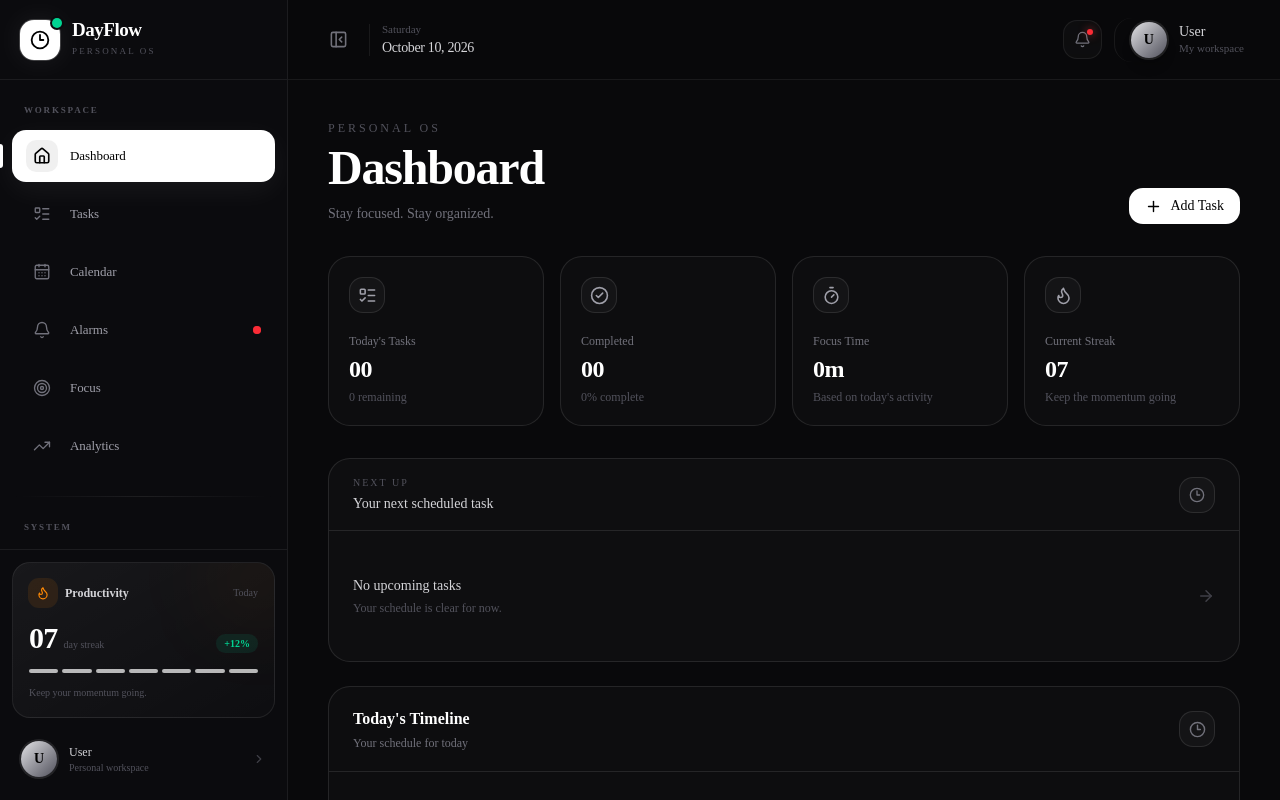
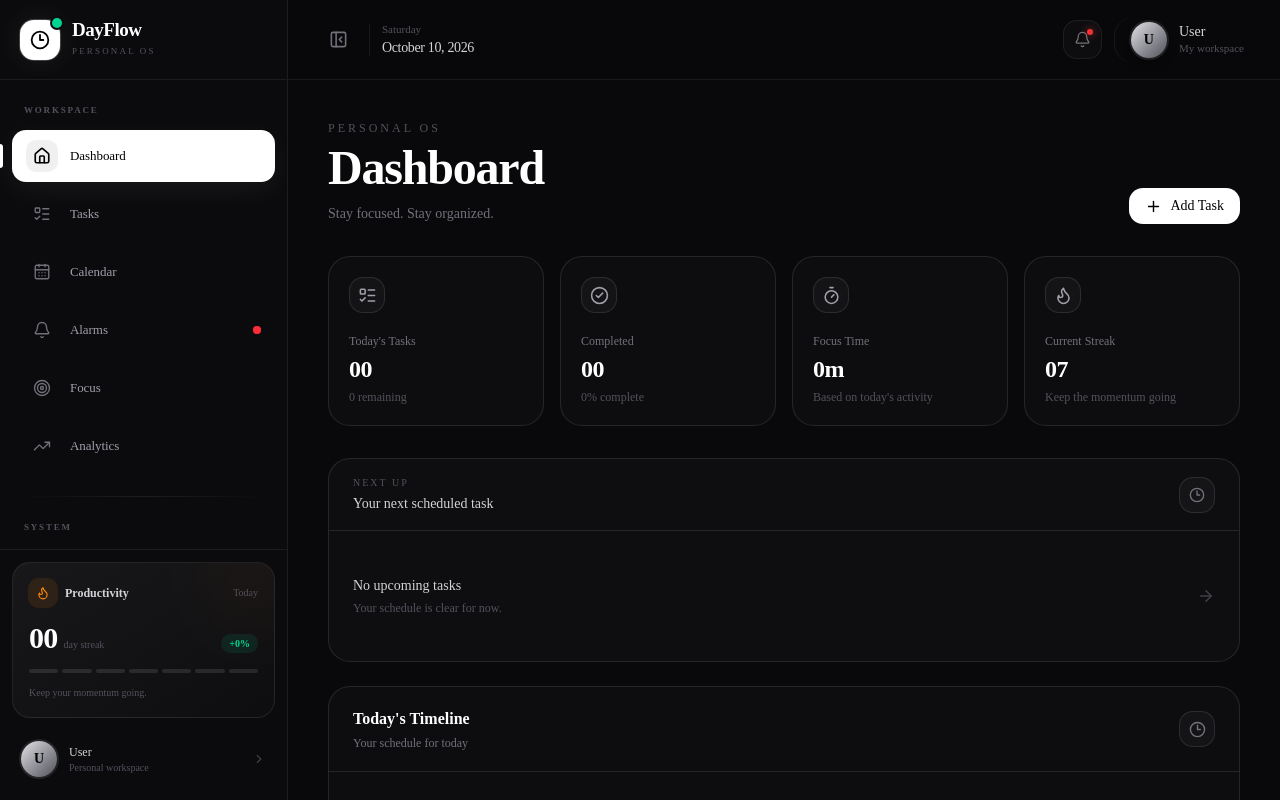
Before and after one commit to sayan629/DayFlow, a Next.js app: page / in a window 1280 px wide. Shown: the top 800 px of the page. Built offline with nearby package versions, Linux system fonts and the light colour scheme; no server answers; the database is empty.

Commit message:
Focus persistance..

```diff
--- a/src/components/layout/AppShell.tsx
+++ b/src/components/layout/AppShell.tsx
@@ -21,8 +21,8 @@ import { usePathname } from "next/navigation";
 import { useEffect, useMemo, useState } from "react";
 
 import { useScheduler } from "@/hooks/useScheduler";
+import { useTaskStore } from "@/store/taskStore";
 import { useUserStore } from "@/store/userStore";
-import { useTaskStore } from "@/store/taskStore";
 
 const navigation = [
   { label: "Dashboard", icon: Home, href: "/" },
@@ -32,6 +32,18 @@ const navigation = [
   { label: "Focus", icon: Target, href: "/focus" },
   { label: "Analytics", icon: TrendingUp, href: "/analytics" },
 ];
+
+function getDateKey(date: Date) {
+  const year = date.getFullYear();
+  const month = String(date.getMonth() + 1).padStart(2, "0");
+  const day = String(date.getDate()).padStart(2, "0");
+
+  return `${year}-${month}-${day}`;
+}
+
+function getTaskDateKey(dateString: string) {
+  return dateString.split("T")[0];
+}
 
 const focusRing =
   "outline-none focus-visible:ring-2 focus-visible:ring-white/30 focus-visible:ring-offset-2 focus-visible:ring-offset-[#0b0b0e]";
@@ -68,8 +80,92 @@ function SidebarContent({
 }) {
   const user = useUserStore((state) => state.user);
 
+  const tasks = useTaskStore((state) => state.tasks);
+
   const userName = user?.name?.trim() || "User";
   const userInitial = userName.charAt(0).toUpperCase();
+
+  /*
+   * IMPORTANT:
+   * Do not use new Date() during render.
+   *
+   * AppShell already gets the current time from useScheduler().
+   * We receive that value through the `today` variable below.
+   */
+  const today = useScheduler();
+
+  /* -------------------------------------------------------------- */
+  /* Real productivity statistics                                   */
+  /* -------------------------------------------------------------- */
+
+  const productivityStats = useMemo(() => {
+    if (!today) {
+      return {
+        streak: 0,
+        productivityChange: 0,
+        days: [],
+      };
+    }
+
+    const currentDate = new Date(today);
+
+    const days = Array.from({ length: 7 }, (_, index) => {
+      const date = new Date(currentDate);
+
+      date.setDate(currentDate.getDate() - (6 - index));
+
+      const key = getDateKey(date);
+
+      const dayTasks = tasks.filter(
+        (task) => getTaskDateKey(task.date) === key
+      );
+
+      const completedTasks = dayTasks.filter(
+        (task) => task.completed
+      );
+
+      return {
+        key,
+        total: dayTasks.length,
+        completed: completedTasks.length,
+        active: completedTasks.length > 0,
+      };
+    });
+
+    const todayStats = days[6];
+    const yesterdayStats = days[5];
+
+    const todayRate =
+      todayStats.total > 0
+        ? (todayStats.completed / todayStats.total) * 100
+        : 0;
+
+    const yesterdayRate =
+      yesterdayStats.total > 0
+        ? (yesterdayStats.completed / yesterdayStats.total) * 100
+        : 0;
+
+    const productivityChange =
+      yesterdayStats.total > 0
+        ? Math.round(todayRate - yesterdayRate)
+        : Math.round(todayRate);
+
+    let streak = 0;
+
+    for (let index = days.length - 1; index >= 0; index--) {
+      if (!days[index].active) {
+        break;
+      }
+
+      streak++;
+    }
+
+    return {
+      streak,
+      productivityChange,
+      days,
+    };
+  }, [tasks, today]);
 
   return (
     <div className="flex h-full flex-col">
@@ -268,7 +364,7 @@ function SidebarContent({
                 <div className="mb-4 flex items-end justify-between">
                   <div className="flex items-baseline">
                     <span className="text-3xl font-semibold leading-none tracking-tight text-white tabular-nums">
-                      07
+                      {String(productivityStats.streak).padStart(2, "0")}
                     </span>
 
                     <span className="ml-1.5 text-[10px] text-zinc-600">
@@ -276,17 +372,26 @@ function SidebarContent({
                     </span>
                   </div>
 
-                  <span className="rounded-full bg-emerald-400/10 px-2 py-0.5 text-[10px] font-semibold text-emerald-400">
-                    +12%
+                  <span
+                    className={`rounded-full px-2 py-0.5 text-[10px] font-semibold ${
+                      productivityStats.productivityChange >= 0
+                        ? "bg-emerald-400/10 text-emerald-400"
+                        : "bg-red-400/10 text-red-400"
+                    }`}
+                  >
+                    {productivityStats.productivityChange >= 0 ? "+" : ""}
+                    {productivityStats.productivityChange}%
                   </span>
                 </div>
 
-                {/* 7-day streak segments */}
+                {/* Real 7-day activity segments */}
                 <div className="flex gap-1" aria-hidden>
-                  {Array.from({ length: 7 }).map((_, i) => (
+                  {productivityStats.days.map((day) => (
                     <span
-                      key={i}
-                      className="h-1 flex-1 rounded-full bg-white/70"
+                      key={day.key}
+                      className={`h-1 flex-1 rounded-full ${
+                        day.active ? "bg-white/70" : "bg-white/10"
+                      }`}
                     />
                   ))}
                 </div>
@@ -349,11 +454,10 @@ export default function AppShell({
 
   const today = useScheduler();
 
-  /*
-   * Load tasks once at the application-shell level.
-   * This avoids loading them separately from the desktop
-   * and mobile SidebarContent instances.
-   */
+  /* -------------------------------------------------------------- */
+  /* Load tasks once at application-shell level                     */
+  /* -------------------------------------------------------------- */
+
   const loadTasks = useTaskStore((state) => state.loadTasks);
   const initialized = useTaskStore((state) => state.initialized);
 
@@ -364,7 +468,12 @@ export default function AppShell({
   }, [initialized, loadTasks]);
 
   const dateInfo = useMemo(() => {
-    if (!today) return { weekday: "", fullDate: "" };
+    if (!today) {
+      return {
+        weekday: "",
+        fullDate: "",
+      };
+    }
 
     return {
       weekday: today.toLocaleDateString("en-US", {
@@ -384,7 +493,9 @@ export default function AppShell({
     if (!mobileOpen) return;
 
     const onKey = (e: KeyboardEvent) => {
-      if (e.key === "Escape") setMobileOpen(false);
+      if (e.key === "Escape") {
+        setMobileOpen(false);
+      }
     };
 
     document.addEventListener("keydown", onKey);
```
